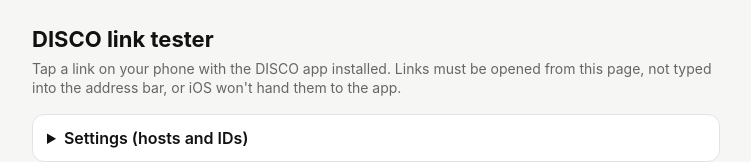
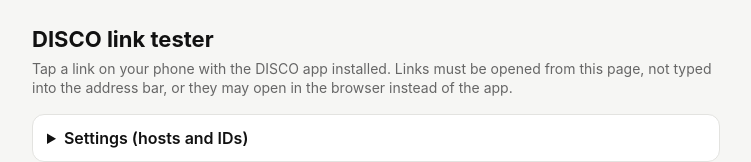
Before and after one commit to disco-nick/disco-link-tester, a plain HTML site: page index.html in a window 1280 px wide. Shown: the top 162 px of the page, without its empty margins (264-1015 px from the left). Drawn offline with Linux system fonts and the light colour scheme.

Commit message:
Make page description platform-neutral

```diff
--- a/index.html
+++ b/index.html
@@ -42,7 +42,7 @@
 <body>
 <main>
   <h1>DISCO link tester</h1>
-  <p class="note">Tap a link on your phone with the DISCO app installed. Links must be opened from this page, not typed into the address bar, or iOS won't hand them to the app.</p>
+  <p class="note">Tap a link on your phone with the DISCO app installed. Links must be opened from this page, not typed into the address bar, or they may open in the browser instead of the app.</p>
 
   <details id="config">
     <summary>Settings (hosts and IDs)</summary>
```
